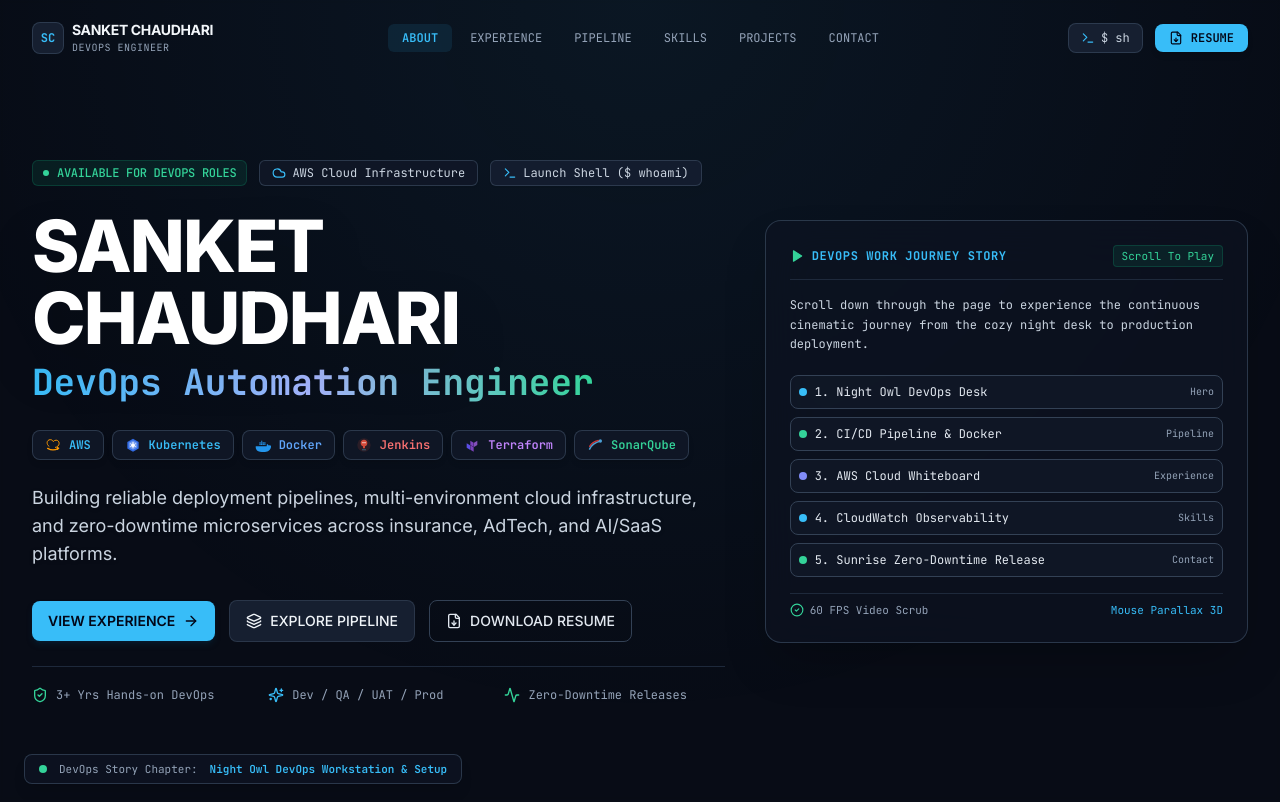
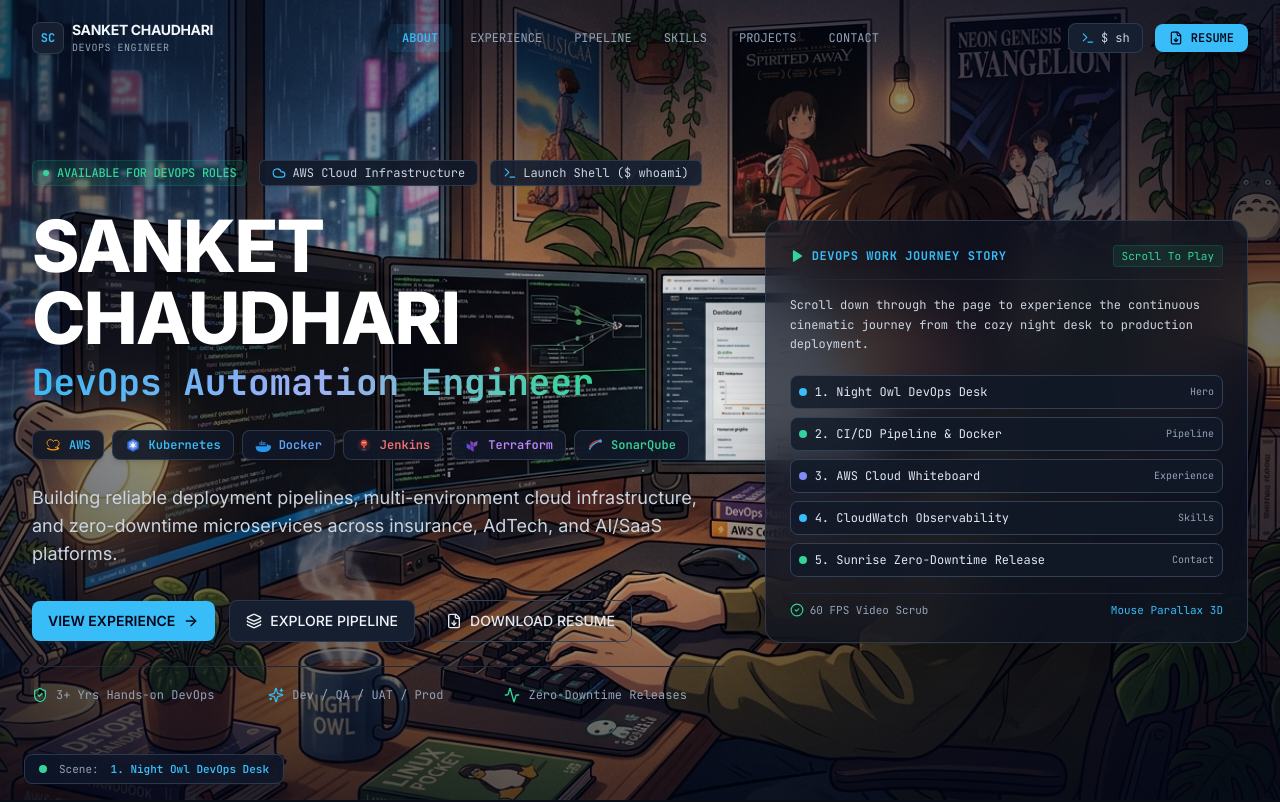
Before and after one commit to sanketchaudharidev/devops-portfolio, a React (Vite) app: page / in a window 1280 px wide. Shown: the top 802 px of the page. Built offline with nearby package versions, Linux system fonts and the light colour scheme.

Commit message:
fix: make anime background video 100% visible from scroll 0 by fixing opacity math and removing section backgrounds

```diff
--- a/src/components/three/CinematicScrollJourney.tsx
+++ b/src/components/three/CinematicScrollJourney.tsx
@@ -6,56 +6,53 @@
   name: string;
   imageSrc: string;
   videoSrc: string;
-  startProgress: number;
-  endProgress: number;
-  accent: string;
+  start: number;
+  end: number;
 }
 
+const BASE_PATH = typeof import.meta !== 'undefined' && (import.meta as any).env?.BASE_URL ? (import.meta as any).env.BASE_URL : './';
+
+// 5 Scene intervals with smooth crossfades
 const SCENES: SceneConfig[] = [
   {
     id: 'hero-desk',
-    name: 'Night Owl DevOps Workstation & Setup',
-    imageSrc: './scenes/scene-1-hero-aws-core.jpg',
-    videoSrc: './scenes/scene-1-hero-aws-core.mp4',
-    startProgress: 0.0,
-    endProgress: 0.25,
-    accent: '#38BDF8',
+    name: '1. Night Owl DevOps Desk',
+    imageSrc: `${BASE_PATH}scenes/scene-1-hero-aws-core.jpg`,
+    videoSrc: `${BASE_PATH}scenes/scene-1-hero-aws-core.mp4`,
+    start: 0.0,
+    end: 0.22,
   },
   {
     id: 'pipeline-focus',
-    name: 'CI/CD Pipeline Flow & Docker Builds',
-    imageSrc: './scenes/scene-2-pipeline-conduit.jpg',
-    videoSrc: './scenes/scene-2-pipeline-conduit.mp4',
-    startProgress: 0.2,
-    endProgress: 0.5,
-    accent: '#10B981',
+    name: '2. CI/CD Pipeline & Docker',
+    imageSrc: `${BASE_PATH}scenes/scene-2-pipeline-conduit.jpg`,
+    videoSrc: `${BASE_PATH}scenes/scene-2-pipeline-conduit.mp4`,
+    start: 0.22,
+    end: 0.44,
   },
   {
     id: 'cloud-whiteboard',
-    name: 'Multi-Region AWS Cloud Architecture Design',
-    imageSrc: './scenes/scene-3-vpc-global-mesh.jpg',
-    videoSrc: './scenes/scene-3-vpc-global-mesh.mp4',
-    startProgress: 0.45,
-    endProgress: 0.75,
-    accent: '#818CF8',
+    name: '3. AWS Cloud Whiteboard',
+    imageSrc: `${BASE_PATH}scenes/scene-3-vpc-global-mesh.jpg`,
+    videoSrc: `${BASE_PATH}scenes/scene-3-vpc-global-mesh.mp4`,
+    start: 0.44,
+    end: 0.66,
   },
   {
     id: 'observability-night',
-    name: 'Late Night 100% Healthy CloudWatch Telemetry',
-    imageSrc: './scenes/scene-4-cloudwatch-hud.jpg',
-    videoSrc: './scenes/scene-4-cloudwatch-hud.mp4',
-    startProgress: 0.7,
-    endProgress: 0.9,
-    accent: '#38BDF8',
+    name: '4. CloudWatch Observability',
+    imageSrc: `${BASE_PATH}scenes/scene-4-cloudwatch-hud.jpg`,
+    videoSrc: `${BASE_PATH}scenes/scene-4-cloudwatch-hud.mp4`,
+    start: 0.66,
+    end: 0.88,
   },
   {
     id: 'production-sunrise',
-    name: 'Dawn Release: 100% Zero-Downtime Deployment',
-    imageSrc: './scenes/scene-5-production-portal.jpg',
-    videoSrc: './scenes/scene-5-production-portal.mp4',
-    startProgress: 0.85,
-    endProgress: 1.0,
-    accent: '#10B981',
+    name: '5. Sunrise Zero-Downtime Release',
+    imageSrc: `${BASE_PATH}scenes/scene-5-production-portal.jpg`,
+    videoSrc: `${BASE_PATH}scenes/scene-5-production-portal.mp4`,
+    start: 0.88,
+    end: 1.0,
   },
 ];
 
@@ -70,33 +67,31 @@
   const rafId = useRef<number | null>(null);
   const reducedMotion = useReducedMotion();
 
-  // Pre-prime all videos on mount
+  // Initialize and prime all videos on mount
   useEffect(() => {
     videoRefs.current.forEach((video) => {
       if (video) {
         video.muted = true;
         video.playsInline = true;
-        video.load();
+        video.currentTime = 0.01;
+        video.play().catch(() => {});
       }
     });
   }, []);
 
-  // Continuous 60fps RAF Lerp Scrubbing Loop (lets-scroll engine standard)
+  // 60fps RAF Lerp Scrubbing Loop
   const scrubLoop = useCallback(() => {
     videoRefs.current.forEach((video, idx) => {
-      if (video && video.duration && !isNaN(video.duration) && video.readyState >= 2) {
+      if (video && video.duration && !isNaN(video.duration)) {
         const target = targetTimes.current[idx];
         const cur = currentTimes.current[idx];
 
-        // Smoothly interpolate time towards target
         const nextTime = cur + (target - cur) * 0.25;
         currentTimes.current[idx] = nextTime;
 
-        // Apply to video if difference is noticeable and not already busy seeking
-        if (Math.abs(video.currentTime - nextTime) > 0.02 && !isSeeking.current[idx]) {
+        if (Math.abs(video.currentTime - nextTime) > 0.03 && !isSeeking.current[idx]) {
           isSeeking.current[idx] = true;
           try {
-            // Use fastSeek if available on browser
             if ('fastSeek' in video && typeof (video as unknown as { fastSeek: (t: number) => void }).fastSeek === 'function') {
               (video as unknown as { fastSeek: (t: number) => void }).fastSeek(nextTime);
             } else {
@@ -119,7 +114,7 @@
     };
   }, [scrubLoop]);
 
-  // Scroll listener that updates target video times
+  // Scroll listener that updates progress and video target times
   useEffect(() => {
     const handleScroll = () => {
       const totalHeight = document.documentElement.scrollHeight - window.innerHeight;
@@ -127,15 +122,13 @@
         const progress = Math.min(1, Math.max(0, window.scrollY / totalHeight));
         setScrollProgress(progress);
 
-        // Map scroll to target video durations
         SCENES.forEach((scene, idx) => {
           const video = videoRefs.current[idx];
           if (video && video.duration && !isNaN(video.duration)) {
-            if (progress >= scene.startProgress && progress <= scene.endProgress) {
-              const sceneProgress =
-                (progress - scene.startProgress) / (scene.endProgress - scene.startProgress);
+            if (progress >= scene.start && progress <= scene.end) {
+              const sceneProgress = (progress - scene.start) / (scene.end - scene.start);
               targetTimes.current[idx] = Math.max(0, Math.min(video.duration, sceneProgress * video.duration));
-            } else if (progress < scene.startProgress) {
+            } else if (progress < scene.start) {
               targetTimes.current[idx] = 0;
             } else {
               targetTimes.current[idx] = video.duration;
@@ -163,34 +156,47 @@
     };
   }, [reducedMotion]);
 
-  // Calculate opacity and scale for each scene based on scrollProgress
-  const calculateSceneState = (scene: SceneConfig) => {
-    const { startProgress, endProgress } = scene;
-    const mid = (startProgress + endProgress) / 2;
-    const halfWidth = (endProgress - startProgress) / 2;
+  // Precise Crossfade Opacity (NEVER 0 at page start)
+  const getSceneOpacity = (idx: number) => {
+    const scene = SCENES[idx];
+    const { start, end } = scene;
+    const fadeZone = 0.05; // 5% crossfade margin
 
-    let opacity = 0;
-    if (scrollProgress >= startProgress && scrollProgress <= endProgress) {
-      const distFromMid = Math.abs(scrollProgress - mid);
-      opacity = 1 - Math.pow(distFromMid / halfWidth, 2);
-      opacity = Math.max(0, Math.min(1, opacity * 1.6));
+    // First scene is 100% visible at scroll = 0
+    if (idx === 0) {
+      if (scrollProgress <= start + 0.12) return 1;
+      if (scrollProgress > end) return 0;
+      return Math.max(0, (end - scrollProgress) / fadeZone);
     }
 
-    const scale = 1.04 + (scrollProgress - startProgress) * 0.06;
+    // Last scene stays visible until end
+    if (idx === SCENES.length - 1) {
+      if (scrollProgress >= end - 0.12) return 1;
+      if (scrollProgress < start) return 0;
+      return Math.min(1, (scrollProgress - start) / fadeZone);
+    }
 
-    return { opacity, scale };
+    // Middle scenes
+    if (scrollProgress < start - fadeZone || scrollProgress > end + fadeZone) return 0;
+    if (scrollProgress >= start && scrollProgress <= end) return 1;
+    if (scrollProgress < start) return (scrollProgress - (start - fadeZone)) / fadeZone;
+    return (end + fadeZone - scrollProgress) / fadeZone;
   };
 
   // Parallax transform with 3D perspective tilt
-  const tiltX = reducedMotion ? 0 : -mouseOffset.y * 4;
-  const tiltY = reducedMotion ? 0 : mouseOffset.x * 4;
-  const panX = reducedMotion ? 0 : -mouseOffset.x * 10;
-  const panY = reducedMotion ? 0 : -mouseOffset.y * 10;
+  const tiltX = reducedMotion ? 0 : -mouseOffset.y * 3;
+  const tiltY = reducedMotion ? 0 : mouseOffset.x * 3;
+  const panX = reducedMotion ? 0 : -mouseOffset.x * 8;
+  const panY = reducedMotion ? 0 : -mouseOffset.y * 8;
+
+  // Active scene name for HUD
+  const activeSceneName =
+    SCENES.find((s) => scrollProgress >= s.start && scrollProgress <= s.end)?.name || SCENES[0].name;
 
   return (
     <div
       ref={containerRef}
-      className="fixed inset-0 pointer-events-none z-0 overflow-hidden bg-background select-none"
+      className="fixed inset-0 pointer-events-none z-0 overflow-hidden bg-[#090D16] select-none"
       style={{
         perspective: '1200px',
       }}
@@ -205,12 +211,12 @@
       >
         {/* Layered Cinematic Background Scenes */}
         {SCENES.map((scene, idx) => {
-          const { opacity, scale } = calculateSceneState(scene);
+          const opacity = getSceneOpacity(idx);
 
           return (
             <div
               key={scene.id}
-              className="absolute inset-0 transition-opacity duration-700 ease-in-out overflow-hidden"
+              className="absolute inset-0 transition-opacity duration-500 ease-linear overflow-hidden"
               style={{
                 opacity: opacity,
                 zIndex: idx,
@@ -225,49 +231,36 @@
                 poster={scene.imageSrc}
                 muted
                 playsInline
-                autoPlay={false}
                 preload="auto"
                 onSeeked={() => {
                   isSeeking.current[idx] = false;
                 }}
-                className="w-full h-full object-cover object-center filter brightness-[0.7] contrast-[1.1] transition-transform duration-500"
-                style={{
-                  transform: `scale(${scale})`,
-                }}
+                className="w-full h-full object-cover object-center filter brightness-[0.92] contrast-[1.08]"
                 onError={(e) => {
-                  // Fallback to poster image if error occurs
                   (e.currentTarget as HTMLVideoElement).style.display = 'none';
                 }}
               />
 
-              {/* Poster Backup Layer */}
+              {/* Poster Backup Layer (always under the video) */}
               <img
                 src={scene.imageSrc}
                 alt={scene.name}
-                className="absolute inset-0 w-full h-full object-cover object-center filter brightness-[0.7] contrast-[1.1] transition-transform duration-500 -z-10"
-                style={{
-                  transform: `scale(${scale})`,
-                }}
+                className="absolute inset-0 w-full h-full object-cover object-center filter brightness-[0.92] contrast-[1.08] -z-10"
               />
 
-              {/* Cinematic Vignette & Ambient Radial Shading */}
-              <div className="absolute inset-0 bg-gradient-to-t from-background via-background/40 to-background/70" />
-              <div className="absolute inset-0 bg-gradient-to-r from-background/80 via-transparent to-background/80" />
+              {/* Light Vignette so Text is 100% Legible while Anime Art is Bright */}
+              <div className="absolute inset-0 bg-gradient-to-t from-slate-950/60 via-transparent to-slate-950/40" />
+              <div className="absolute inset-0 bg-gradient-to-r from-slate-950/50 via-transparent to-slate-950/50" />
             </div>
           );
         })}
-
-        {/* Ambient Dark Overlay for Typography Contrast */}
-        <div className="absolute inset-0 bg-background/50 backdrop-blur-[2px]" />
       </div>
 
       {/* Anime DevOps Story Chapter HUD in Bottom Left */}
-      <div className="absolute bottom-4 left-6 hidden lg:flex items-center gap-3 bg-surface-300/85 backdrop-blur-md px-3.5 py-1.5 rounded-lg border border-slate-700/80 text-[11px] font-mono text-slate-300 z-10 shadow-lg">
+      <div className="absolute bottom-4 left-6 hidden lg:flex items-center gap-3 bg-slate-900/80 backdrop-blur-md px-3.5 py-1.5 rounded-lg border border-slate-700/80 text-[11px] font-mono text-slate-300 z-10 shadow-xl">
         <span className="w-2 h-2 rounded-full bg-emerald-400 animate-pulse" />
-        <span className="text-slate-400">DevOps Story Chapter:</span>
-        <span className="text-sky-400 font-semibold">
-          {SCENES.find((s) => scrollProgress >= s.startProgress && scrollProgress <= s.endProgress)?.name || SCENES[0].name}
-        </span>
+        <span className="text-slate-400">Scene:</span>
+        <span className="text-sky-400 font-semibold">{activeSceneName}</span>
       </div>
     </div>
   );
--- a/src/sections/About.tsx
+++ b/src/sections/About.tsx
@@ -6,7 +6,7 @@
 
 export const About: React.FC = () => {
   return (
-    <section id="about" className="py-24 border-t border-slate-800/80 bg-surface-400/40 relative backdrop-blur-sm">
+    <section id="about" className="py-24 border-t border-slate-800/60 bg-slate-950/20 relative">
       <Container>
         <SectionHeading
           badgeText="Profile Overview"
--- a/src/sections/Experience.tsx
+++ b/src/sections/Experience.tsx
@@ -15,7 +15,7 @@
   };
 
   return (
-    <section id="experience" className="py-24 bg-background/80 relative backdrop-blur-sm">
+    <section id="experience" className="py-24 bg-slate-950/20 relative">
       <Container>
         <SectionHeading
           badgeText="Work History"
--- a/src/sections/Hero.tsx
+++ b/src/sections/Hero.tsx
@@ -21,9 +21,6 @@
 
   return (
     <section className="relative min-h-[95vh] lg:min-h-screen pt-32 pb-20 lg:pt-40 lg:pb-28 flex items-center justify-center overflow-hidden">
-      {/* Soft Vignette & Radial Depth */}
-      <div className="absolute inset-0 bg-radial-glow opacity-80 pointer-events-none" />
-
       <div className="max-w-7xl mx-auto px-4 sm:px-6 lg:px-8 w-full relative z-10">
         <div className="grid grid-cols-1 lg:grid-cols-12 gap-10 items-center">
 
--- a/src/sections/PipelineSection.tsx
+++ b/src/sections/PipelineSection.tsx
@@ -19,7 +19,7 @@
   const [activeStage, setActiveStage] = useState<number>(0);
 
   return (
-    <section id="pipeline" className="py-24 bg-surface-400/50 relative backdrop-blur-sm">
+    <section id="pipeline" className="py-24 bg-slate-950/20 relative">
       <Container>
         <SectionHeading
           badgeText="Methodology & Architecture"
--- a/src/sections/Projects.tsx
+++ b/src/sections/Projects.tsx
@@ -11,7 +11,7 @@
   const [selectedProject, setSelectedProject] = useState<ProjectItem | null>(null);
 
   return (
-    <section id="projects" className="py-24 bg-background/80 relative backdrop-blur-sm">
+    <section id="projects" className="py-24 bg-slate-950/20 relative">
       <Container>
         <SectionHeading
           badgeText="Verified Work & Engineering"
--- a/src/sections/Skills.tsx
+++ b/src/sections/Skills.tsx
@@ -47,7 +47,7 @@
       : profileData.skillCategories.filter((c) => c.title === selectedCategory);
 
   return (
-    <section id="skills" className="py-24 bg-background/80 relative backdrop-blur-sm">
+    <section id="skills" className="py-24 bg-slate-950/20 relative">
       <Container>
         <SectionHeading
           badgeText="Technical Ecosystem"
```
